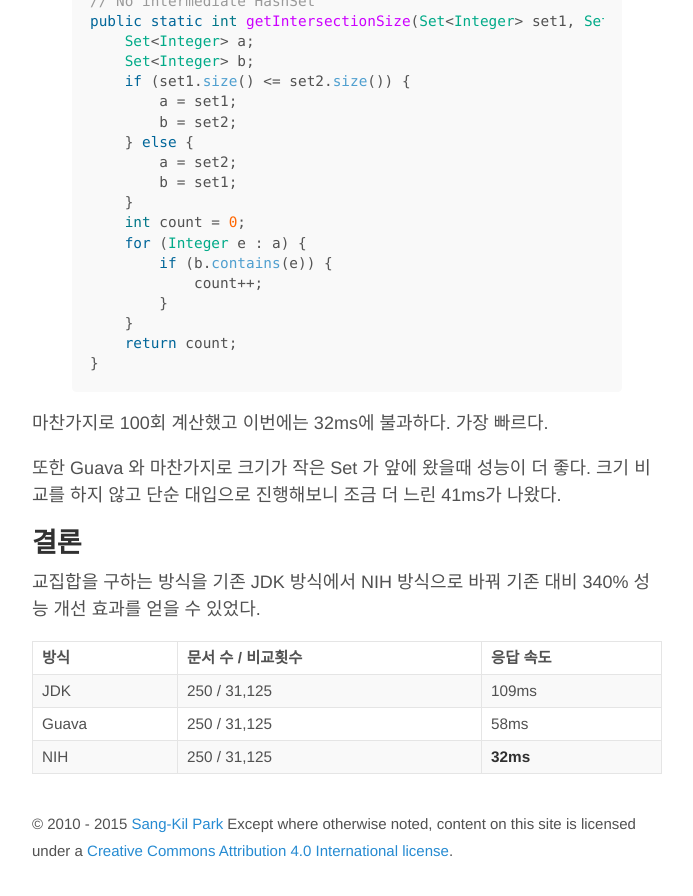
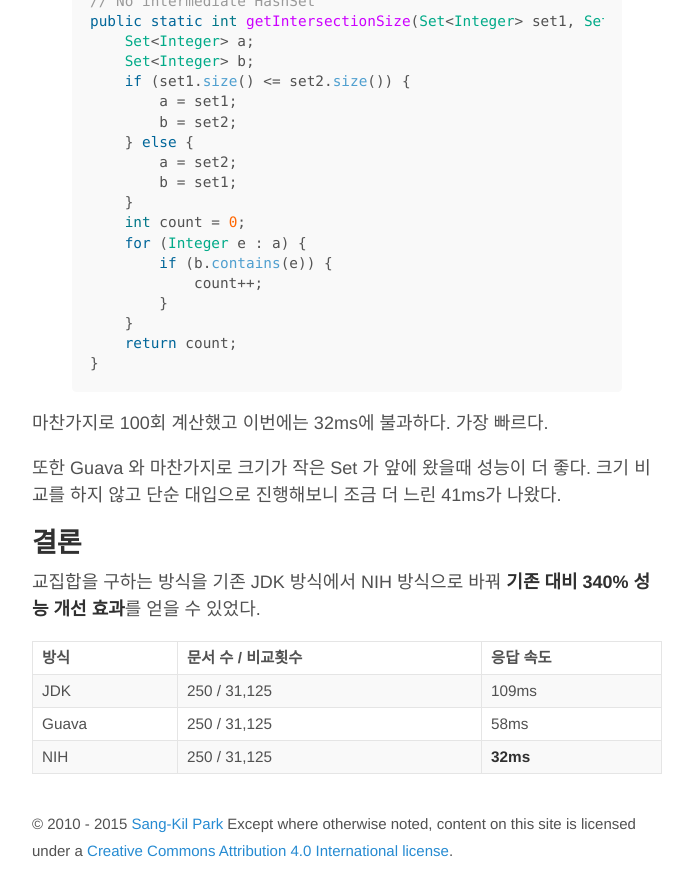
Before and after one commit to Umaigenomu/likejazz.github.io, a Jekyll site: the page built from _posts/2015-05-20-Intersection-of-two-sets.md, in a window 1280 px wide and 900 px high, scrolled down 3343 px. Shown: the top 896 px of the window, without its empty margins (293-986 px from the left). Built offline with Jekyll 4.4.1, drawn with Linux system fonts in a browser that asks for light colours.

Commit message:
Publishing

```diff
--- a/_posts/2015-05-20-Intersection-of-two-sets.md
+++ b/_posts/2015-05-20-Intersection-of-two-sets.md
@@ -127,7 +127,7 @@ public static int getIntersectionSize(Set<Integer> set1, Set<Integer> set2) {
 
 ## 결론
 
-교집합을 구하는 방식을 기존 JDK 방식에서 NIH 방식으로 바꿔 기존 대비 340% 성능 개선 효과를 얻을 수 있었다.
+교집합을 구하는 방식을 기존 JDK 방식에서 NIH 방식으로 바꿔 **기존 대비 340% 성능 개선 효과**를 얻을 수 있었다.
 
 <table>
   <thead>
```
